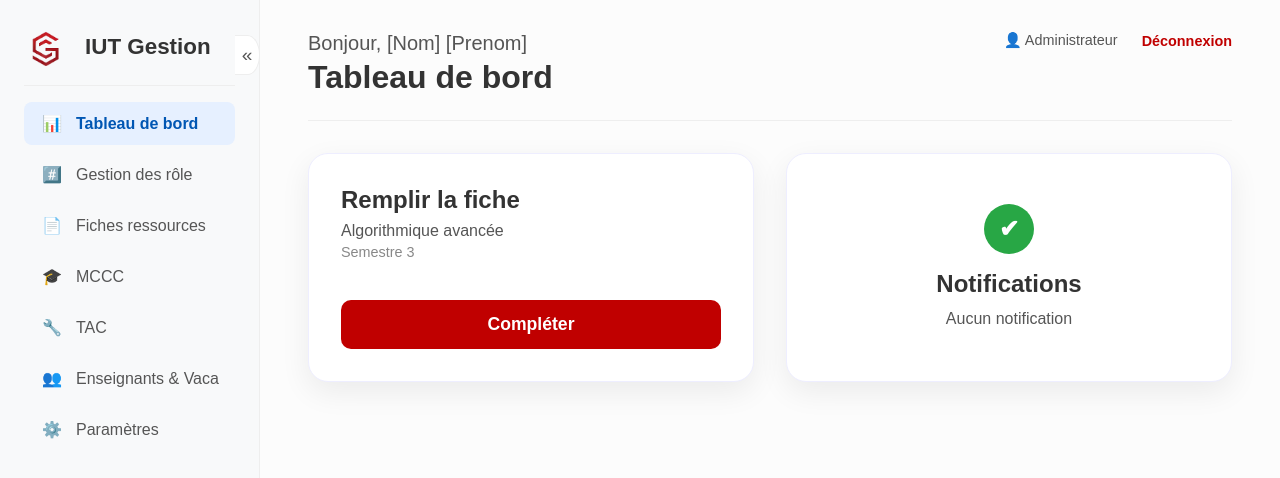
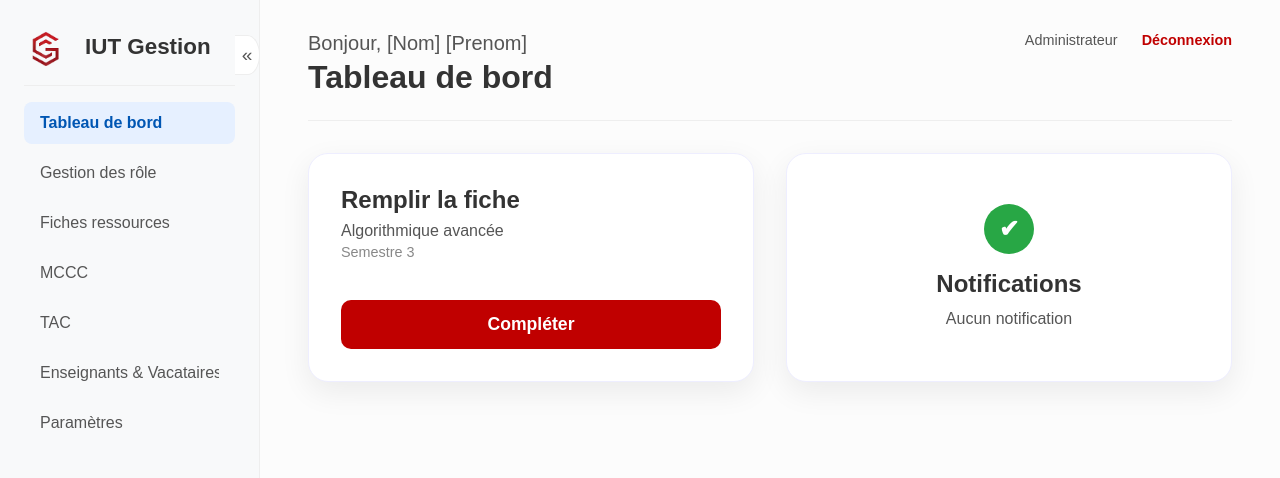
Before and after one commit to AbdelmalikMoussaoui/SAE_ERP, a Vue app in the folder frontend/: page /dashboard in a window 1280 px wide. Shown: the top 478 px of the page. Built offline with nearby package versions, Linux system fonts and the light colour scheme.

Commit message:
Refactor navigation links in Dashboard.vue to remove icons for a cleaner layout

```diff
--- a/frontend/src/views/Dashboard.vue
+++ b/frontend/src/views/Dashboard.vue
@@ -14,43 +14,43 @@
       <ul class="nav-links">
         <li>
           <a href="#" class="active">
-            <span class="nav-icon">📊</span>
+
             <span class="nav-text">Tableau de bord</span>
           </a>
         </li>
         <li>
           <a href="#">
-            <span class="nav-icon">#️⃣</span>
+
             <span class="nav-text">Gestion des rôle</span>
           </a>
         </li>
         <li>
           <a href="#">
-            <span class="nav-icon">📄</span>
+
             <span class="nav-text">Fiches ressources</span>
           </a>
         </li>
         <li>
           <a href="#">
-            <span class="nav-icon">🎓</span>
+
             <span class="nav-text">MCCC</span>
           </a>
         </li>
         <li>
           <a href="#">
-            <span class="nav-icon">🔧</span>
+
             <span class="nav-text">TAC</span>
           </a>
         </li>
         <li>
           <a href="#">
-            <span class="nav-icon">👥</span>
+
             <span class="nav-text">Enseignants & Vacataires</span>
           </a>
         </li>
         <li>
           <a href="#">
-            <span class="nav-icon">⚙️</span>
+
             <span class="nav-text">Paramètres</span>
           </a>
         </li>
@@ -64,7 +64,7 @@
           <h1>Tableau de bord</h1>
         </div>
         <div class="user-info">
-          <span>👤 Administrateur</span>
+          <span> Administrateur</span>
           <a href="#" @click.prevent="logout">Déconnexion</a>
         </div>
       </header>
```
